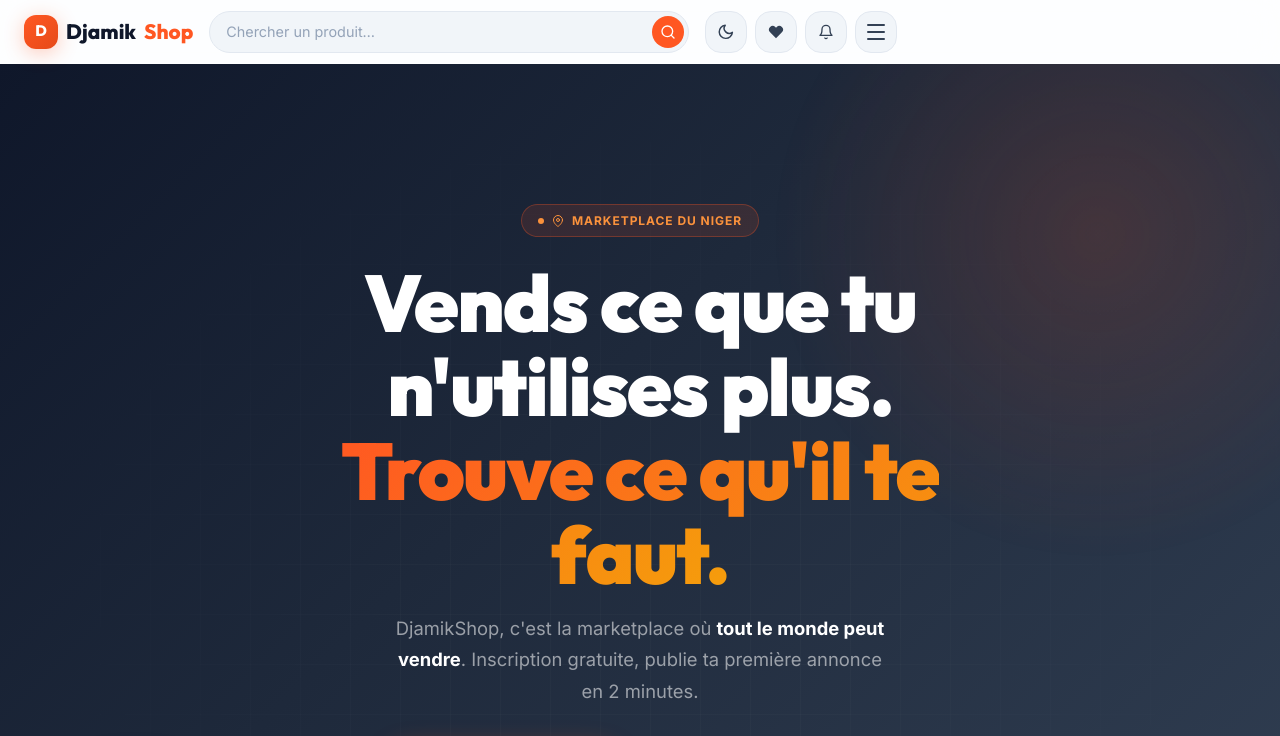
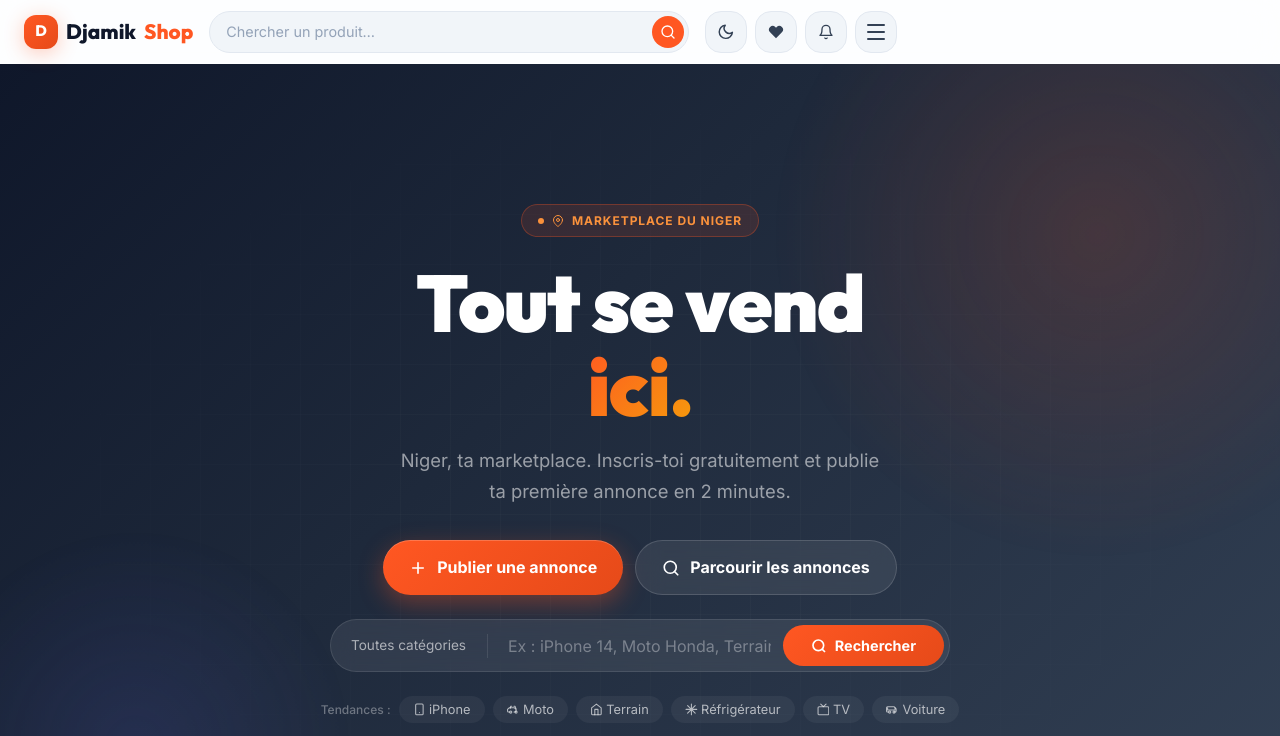
Before and after one commit to Afro1man/djamikshop-v5, a plain HTML site: page pages/index.html in a window 1280 px wide. Shown: the top 736 px of the page. Drawn offline with nearby package versions, Linux system fonts and the light colour scheme; no server answers.

Commit message:
copy(home): slogan 'Tout se vend ici.' + tagline Niger marketplace

```diff
--- a/pages/index.html
+++ b/pages/index.html
@@ -379,12 +379,11 @@
       <svg class="dj-icon" viewBox="0 0 24 24" fill="none" stroke="currentColor" stroke-width="2" stroke-linecap="round" stroke-linejoin="round"><path d="M21 10c0 7-9 13-9 13s-9-6-9-13a9 9 0 0 1 18 0z"/><circle cx="12" cy="10" r="3"/></svg> Marketplace du Niger
     </div>
     <h1 class="hero-title">
-      Vends ce que tu n'utilises plus.<br>
-      <span class="highlight">Trouve ce qu'il te faut.</span>
+      Tout se vend<br>
+      <span class="highlight">ici.</span>
     </h1>
     <p class="hero-sub">
-      DjamikShop, c'est la marketplace où <strong style="color:#fff">tout le monde peut vendre</strong>.
-      Inscription gratuite, publie ta première annonce en 2 minutes.
+      Niger, ta marketplace. Inscris-toi gratuitement et publie ta première annonce en 2 minutes.
     </p>
     <div class="hero-cta">
       <a href="add-product.html" class="hero-cta-primary">
--- a/sw.js
+++ b/sw.js
@@ -3,7 +3,7 @@
 //  Cache-first pour assets, network-first pour pages, bypass Supabase
 // ═══════════════════════════════════════════════════════════════════
 
-var VERSION    = 'djamik-v33';
+var VERSION    = 'djamik-v34';
 var CACHE_CORE = 'djamik-core-' + VERSION;
 var CACHE_PAGE = 'djamik-pages-' + VERSION;
 var CACHE_IMG  = 'djamik-img-'   + VERSION;
```
